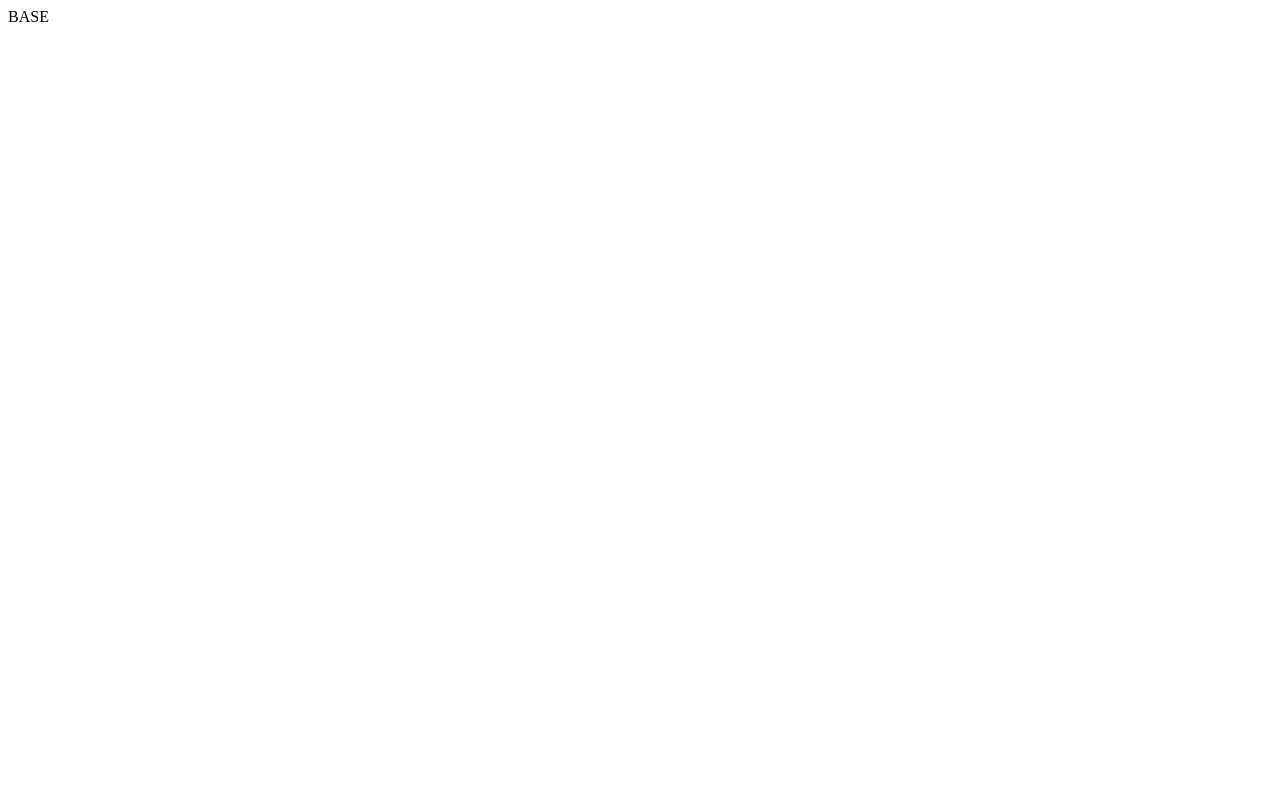
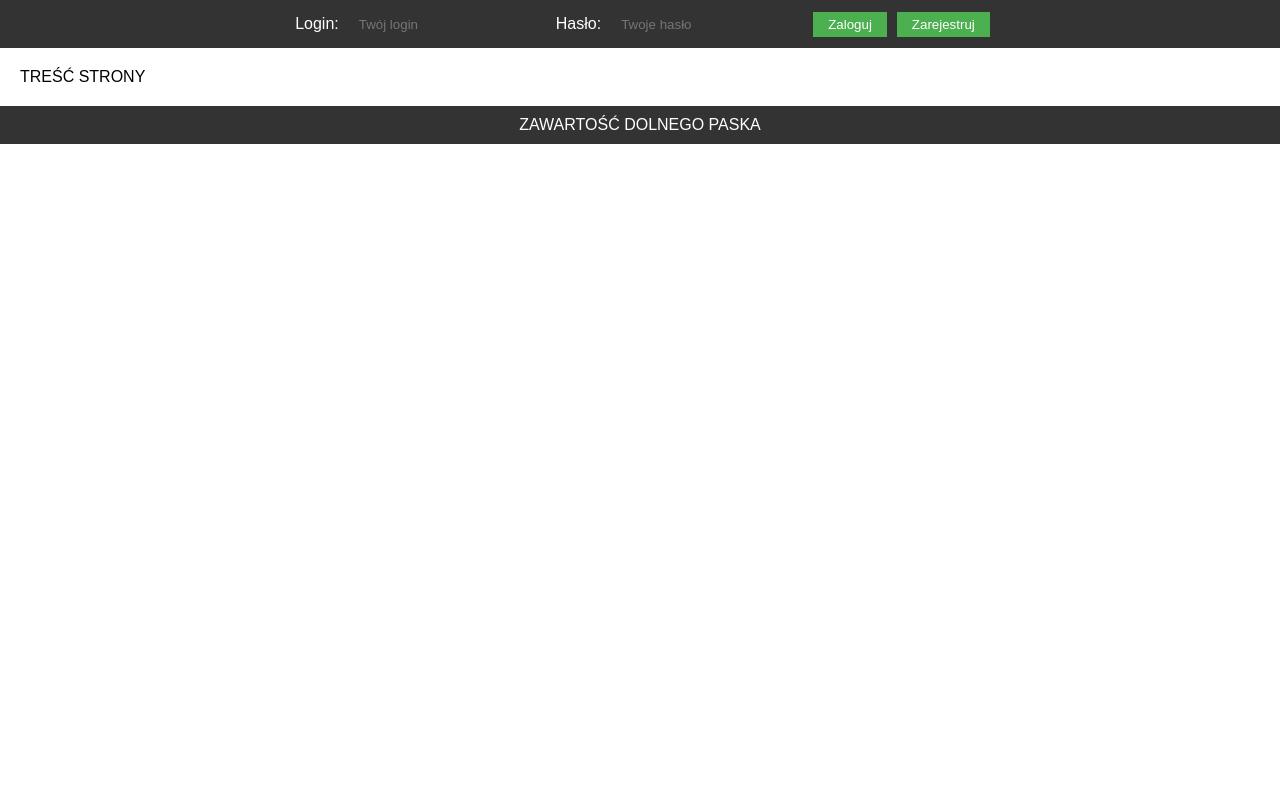
Before and after one commit to kamil0l/Print_Hub_v2a, a Django app: page / in a window 1280 px wide. Before the commit the page is almost empty. Run offline with Django 4.2, Linux system fonts and the light colour scheme.

Commit message:
add base.html - login bar and file style.css

```diff
--- /dev/null
+++ b/Hub/static/css/styles.css
@@ -0,0 +1,70 @@
+/* static/css/styles.css */
+
+body {
+    font-family: Arial, sans-serif;
+    margin: 0;
+    padding: 0;
+}
+
+.navbar {
+    background-color: #333;
+    color: white;
+}
+
+.navbar-container {
+    display: flex;
+    justify-content: center;
+    padding: 10px;
+}
+
+.login-form {
+    display: flex;
+    align-items: center;
+}
+
+.login-form label,
+.login-form input {
+    margin-right: 10px;
+    border: none;
+    padding: 5px;
+    color: white;
+    background-color: #333;
+}
+
+.login-form button {
+    background-color: #4CAF50;
+    color: white;
+    border: none;
+    padding: 5px 15px;
+    cursor: pointer;
+}
+
+.login-form button:hover {
+    background-color: #45a049;
+}
+
+.register-button {
+    margin-left: 10px;
+}
+
+.navbar a {
+    color: white;
+    text-decoration: none;
+    margin-right: 20px;
+}
+
+.navbar a:last-child {
+    margin-right: 0;
+}
+
+.navbar a:first-child {
+    margin-right: 10px;
+}
+
+.navbar a:hover {
+    text-decoration: underline;
+}
+
+.content {
+    padding: 20px;
+}
--- a/templates/base.html
+++ b/templates/base.html
@@ -1 +1,42 @@
-BASE
+{% load static %}
+
+<!DOCTYPE html>
+<html lang="en">
+<head>
+    <meta charset="UTF-8">
+    <meta name="viewport" content="width=device-width, initial-scale=1.0">
+    <title>Moja Strona</title>
+    <link rel="stylesheet" href="{% static 'css/styles.css' %}">
+</head>
+<body>
+
+<div class="navbar navbar-top">
+    <div class="navbar-container">
+        <form class="login-form">
+            <label for="login">Login:</label>
+            <input type="text" id="login" name="login" placeholder="Twój login">
+            <label for="password">Hasło:</label>
+            <input type="password" id="password" name="password" placeholder="Twoje hasło">
+            <button type="submit">Zaloguj</button>
+            <button type="submit" class="register-button">Zarejestruj</button>
+        </form>
+    </div>
+</div>
+
+
+<div class="content">
+
+
+    TREŚĆ STRONY
+
+</div>
+
+
+<div class="navbar navbar-bottom">
+    <div class="navbar-container">
+        ZAWARTOŚĆ DOLNEGO PASKA
+    </div>
+</div>
+
+</body>
+</html>
```
